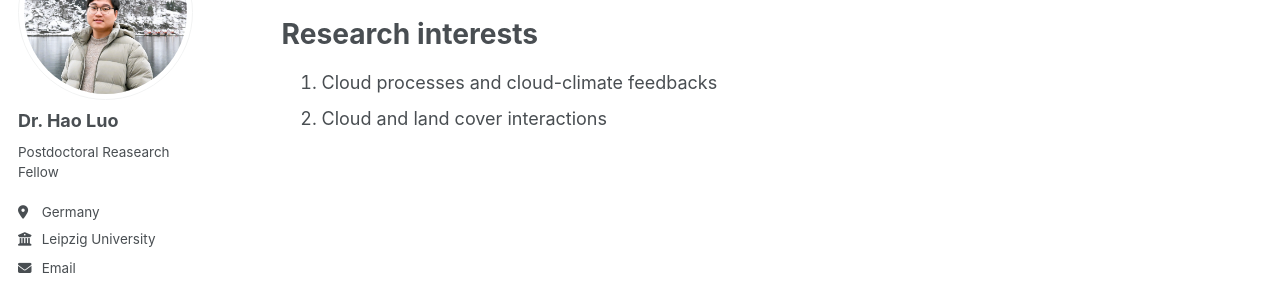
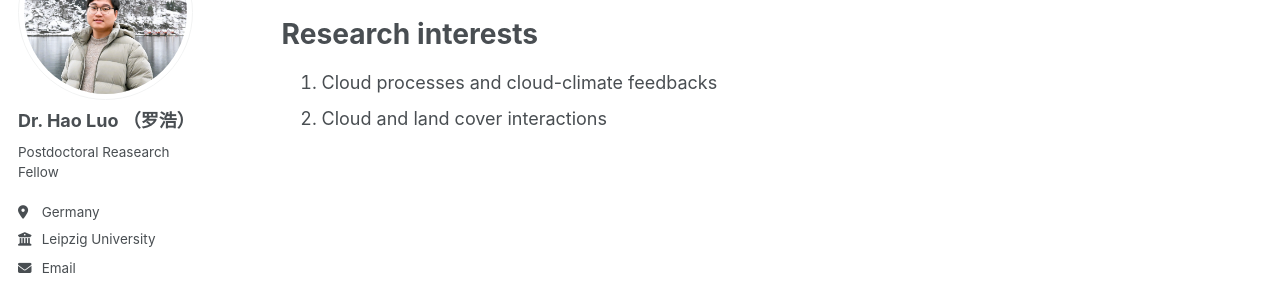
Before and after one commit to haoluo-atmos/haoluo-atmos.github.io, a Jekyll site: the page built from _pages/about.md, in a window 1280 px wide. Shown: the part 181-473 px from the top of the page. Built offline with Jekyll 4.4.1, drawn with Linux system fonts in a browser that asks for light colours; some web fonts are replaced.

Commit message:
Update _config.yml

```diff
--- a/_config.yml
+++ b/_config.yml
@@ -22,7 +22,7 @@ repository               : "academicpages/academicpages.github.io"
 author:
   # Biographic information
   avatar           : "profile-hl.jpg"
-  name             : "Dr. Hao Luo"
+  name             : "Dr. Hao Luo （罗浩）"
   pronouns         : # example: "she/her"
   bio              : "Postdoctoral Reasearch Fellow"
   location         : "Germany"
```
